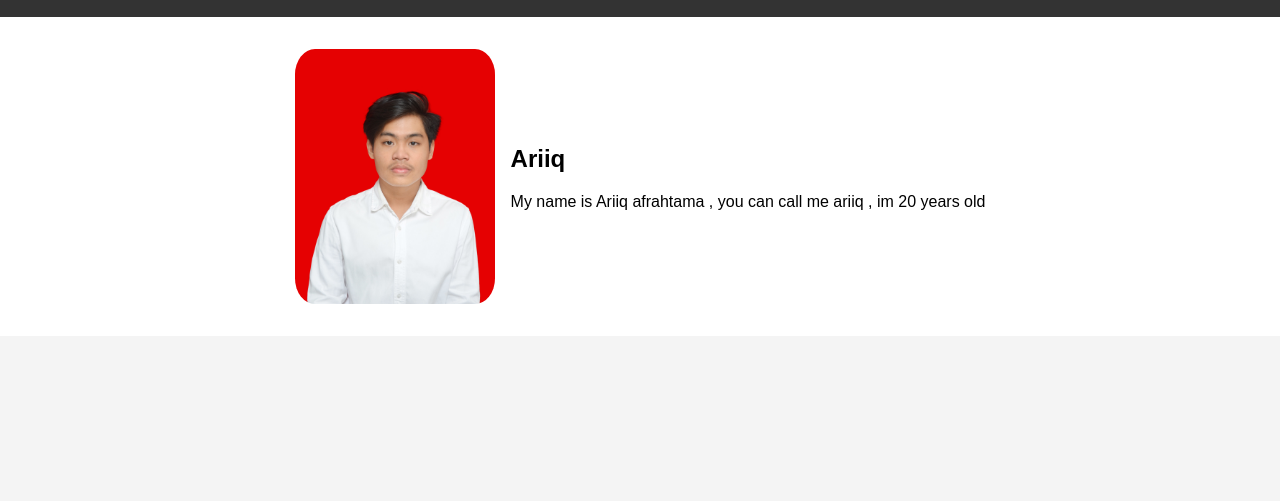
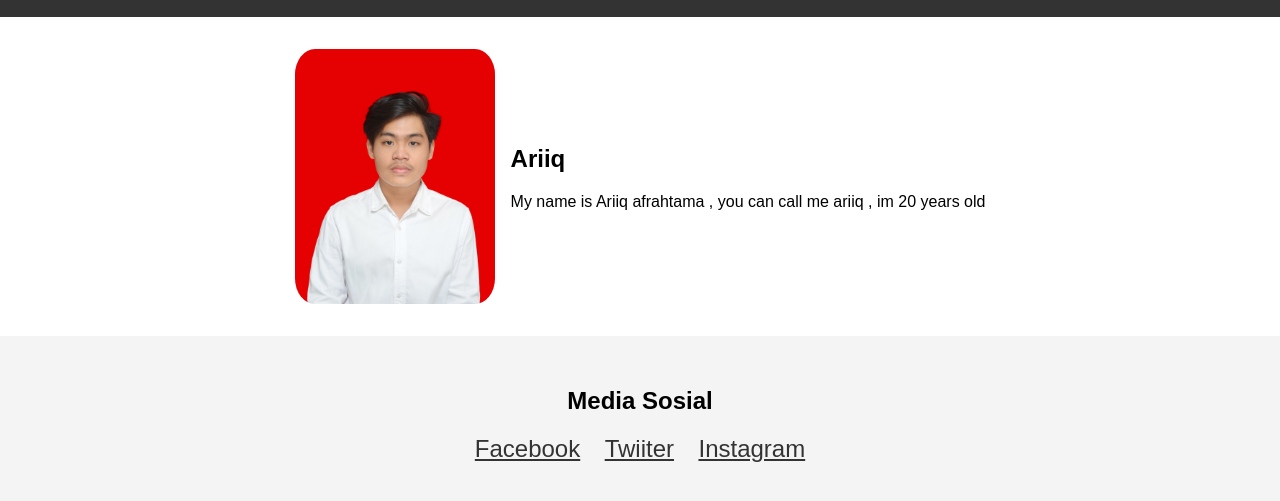
Before and after one commit to ariiqz/exercise-portofolio.html, a plain HTML site: page index.html in a window 1280 px wide. Shown: the part 95-596 px from the top of the page. Drawn offline with Linux system fonts and the light colour scheme.

Commit message:
#2 feature/social-media done

```diff
--- a/assets/CSS/style.css
+++ b/assets/style.css
@@ -36,3 +36,22 @@ header {
   padding: 1em;
   background-color: #fff;
 }
+
+/* Secction profile */
+.social-media {
+  text-align: center;
+  background-color: #f4f4f4;
+  padding: 2em;
+}
+.social-media a {
+  display: inline-block;
+  margin: 0 10px;
+  color: #333;
+  font-size: 1.5em;
+}
+
+.search-form {
+  text-align: center;
+  padding: 1em;
+  background-color: #f4f4f4;
+}
--- a/index.html
+++ b/index.html
@@ -5,7 +5,7 @@
   <meta name="viewport" content="width=device-width, initial-scale=1.0">
   <title>My portofolio</title>
 
-  <link rel="stylesheet" href="assets/CSS/style.css">
+  <link rel="stylesheet" href="./assets/style.css">
 </head>
 <body>
   <header>
@@ -17,6 +17,13 @@
         <h2>Ariiq</h2>
         <p> My name is Ariiq afrahtama , you can call me ariiq , im 20 years old</p>
       </div>
-  <section>
+    </section>
+  <section class="social-media">
+    <h2>Media Sosial</h2>
+    <a href="https://www.facebook.com">Facebook</a>
+    <a href="https://www.twitter.com">Twiiter</a>
+    <a href="https://www.instagram.com">Instagram</a>
+  </section>
+
 </body>
 </html>
```
Also changed, not shown: assets/index.js (added).
